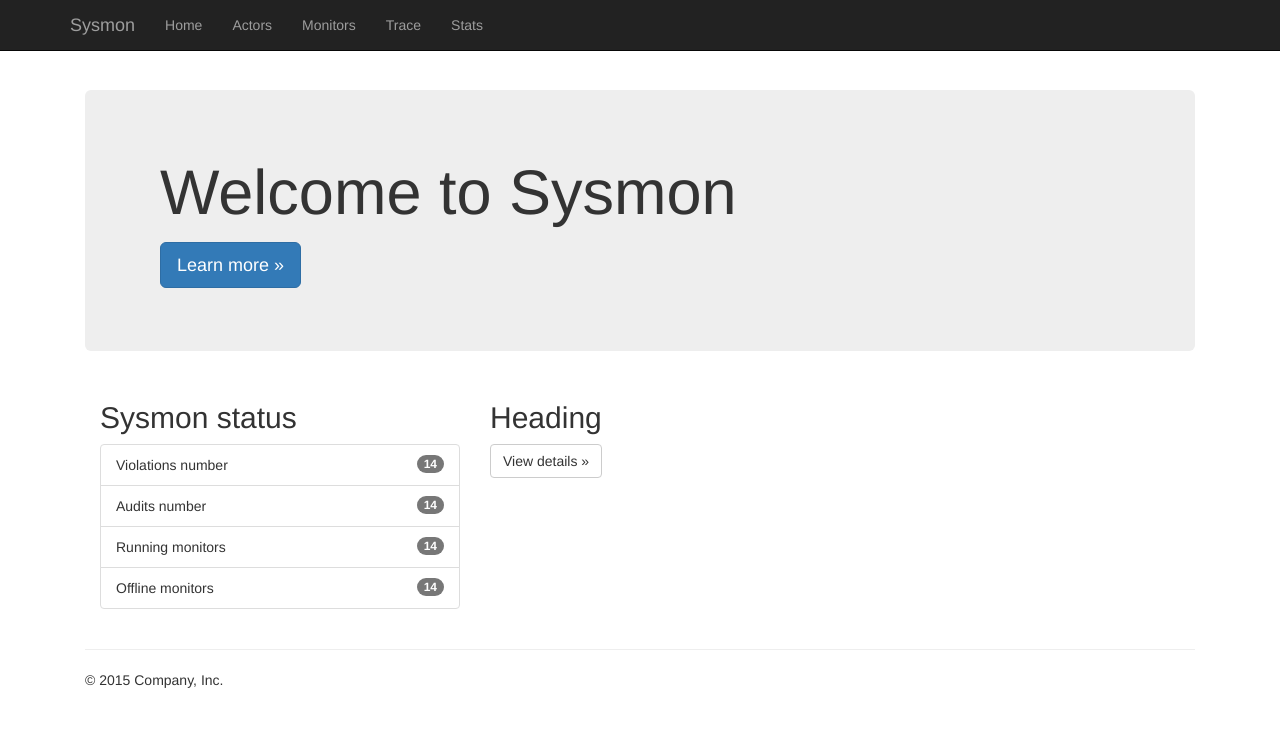
After one commit to hkff/AccMon, a Django app: template fodtlmon_middleware/templates/pages/home.html in a window 1280 px wide. The commit adds this page. Shown: the top 739 px of the page. Run offline with Django 3.2, Linux system fonts and the light colour scheme; the template is opened without the code that fills it, so the values that code supplies are empty; some libraries are stand-ins or nearby versions.

Commit message:
Refactoring templates Adding home/login pages

```diff
--- a/fodtlmon_middleware/static/css/style.css
+++ b/fodtlmon_middleware/static/css/style.css
@@ -63,3 +63,9 @@ body {
 .tooltipclass {
     background-color: #2b2b2b;
 }
+
+.form-signin {
+    max-width: 330px;
+    padding: 15px;
+    margin: 0 auto;
+}
--- a/fodtlmon_middleware/templates/pages/actor.html
+++ b/fodtlmon_middleware/templates/pages/actor.html
@@ -1,8 +1,8 @@
-{% extends "index.html" %}
+{% extends "pages/main.html" %}
 {% load staticfiles %}
 {% block title %} Actor {% endblock %}
 
-{% block body %}
+{% block container %}
 
 <h2>Actor details : {{ Actor.name }}</h2>
 <a href="javascript: history.go(-1)">Back</a>
--- a/fodtlmon_middleware/templates/pages/actors.html
+++ b/fodtlmon_middleware/templates/pages/actors.html
@@ -1,8 +1,8 @@
-{% extends "index.html" %}
+{% extends "pages/main.html" %}
 {% load staticfiles %}
 {% block title %} Actors {% endblock %}
 
-{% block body %}
+{% block container %}
 
 <h2>Actors list</h2>
     <div class="table-responsive">
--- a/fodtlmon_middleware/templates/pages/audit.html
+++ b/fodtlmon_middleware/templates/pages/audit.html
@@ -1,8 +1,8 @@
-{% extends "index.html" %}
+{% extends "pages/main.html" %}
 {% load staticfiles %}
 {% block title %} Audit {% endblock %}
 
-{% block body %}
+{% block container %}
 
 <h2>Audit violation on monitor : {{ monitor.name }}</h2>
 
--- /dev/null
+++ b/fodtlmon_middleware/templates/pages/base_template.html
@@ -0,0 +1,34 @@
+<!DOCTYPE html>
+<html lang="en">
+<head>
+    {% load staticfiles %}
+    <meta charset="utf-8">
+    <meta name="viewport" content="width=device-width, initial-scale=1">
+    <meta name="description" content="">
+    <meta name="author" content="Walid Benghabrit">
+    <link rel="icon" href="{% static 'favicon.ico' %}">
+
+    <title>{% block title %} Sysmon {% endblock %}</title>
+
+    <!-- Bootstrap core CSS -->
+    <link href="{%  static 'css/bootstrap.min.css' %}" rel="stylesheet">
+
+    <!-- Custom styles -->
+    <link href="{% static 'css/style.css' %}" rel="stylesheet" >
+    <link href="{% static 'css/vis.min.css' %}" rel="stylesheet" >
+
+    <!-- JavaScript -->
+    <script src="{% static 'js/jquery.min.js' %}"></script>
+    <script src="{% static 'js/bootstrap.min.js' %}"></script>
+    <script src="{% static 'js/vis.min.js' %}"></script>
+    <script src="{% static 'js/moment.min.js' %}"></script>
+    <script src="{% static 'js/Chart.min.js' %}"></script>
+    <script src="{% static 'js/script.js' %}"></script>
+</head>
+
+<body>
+  {% block body %}
+
+  {% endblock %}
+</body>
+</html>
--- a/fodtlmon_middleware/templates/pages/full_http_trace.html
+++ b/fodtlmon_middleware/templates/pages/full_http_trace.html
@@ -1,8 +1,8 @@
-{% extends "index.html" %}
+{% extends "pages/main.html" %}
 {% load staticfiles %}
 {% block title %} Full HTTP trace {% endblock %}
 
-{% block body %}
+{% block container %}
 
 <h2> Full HTTP trace </h2>
 <a href="javascript: history.go(-1)">Back</a>
--- /dev/null
+++ b/fodtlmon_middleware/templates/pages/home.html
@@ -0,0 +1,40 @@
+{% extends "pages/main.html" %}
+{% load staticfiles %}
+{% block title %} Sysmon {% endblock %}
+
+{% block container %}
+
+ <div class="jumbotron">
+      <div class="container">
+        <h1>Welcome to Sysmon</h1>
+        <p></p>
+        <p><a class="btn btn-primary btn-lg" href="#" role="button">Learn more &raquo;</a></p>
+      </div>
+    </div>
+<div class="container">
+    <div class="row">
+        <div class="col-md-4">
+            <h2>Sysmon status</h2>
+            <ul class="list-group">
+                <li class="list-group-item"> <span class="badge">14</span> Violations number</li>
+                <li class="list-group-item"> <span class="badge">14</span> Audits number</li>
+                <li class="list-group-item"> <span class="badge">14</span> Running monitors</li>
+                <li class="list-group-item"> <span class="badge">14</span> Offline monitors</li>
+            </ul>
+        </div>
+
+          <div class="col-md-4">
+          <h2>Heading</h2>
+          <p> </p>
+          <p><a class="btn btn-default" href="#" role="button">View details &raquo;</a></p>
+          </div>
+    </div>
+</div>
+
+<hr>
+
+<footer>
+    <p>&copy; 2015 Company, Inc.</p>
+</footer>
+
+{% endblock %}
--- /dev/null
+++ b/fodtlmon_middleware/templates/pages/main.html
@@ -0,0 +1,36 @@
+{% extends "pages/base_template.html" %}
+{% load staticfiles %}
+
+
+{% block body %}
+<nav class="navbar navbar-inverse navbar-fixed-top">
+    <div class="container">
+    <div class="navbar-header">
+        <button type="button" class="navbar-toggle collapsed" data-toggle="collapse" data-target="#navbar" aria-expanded="false" aria-controls="navbar">
+            <span class="sr-only">Toggle navigation</span>
+            <span class="icon-bar"></span>
+            <span class="icon-bar"></span>
+            <span class="icon-bar"></span>
+        </button>
+        <a class="navbar-brand" href="#">Sysmon</a>
+    </div>
+    <div id="navbar" class="collapse navbar-collapse">
+        <ul class="nav navbar-nav">
+        <li><a href="{% url 'sysmon' %}">Home</a></li>
+        <li><a href="{% url 'actors' %}">Actors</a></li>
+        <li><a href="{% url 'monitors' %}">Monitors</a></li>
+        <li><a href="{% url 'http_trace' %}">Trace</a></li>
+        <li><a href="{% url 'stats' %}">Stats</a></li>
+        </ul>
+    </div><!--/.nav-collapse -->
+    </div>
+</nav>
+
+<div class="container" style="">
+    <div class="main_content">
+    {% block container %}
+    {% endblock %}
+    </div>
+</div><!-- /.container -->
+
+{% endblock %}
--- a/fodtlmon_middleware/templates/pages/monitor.html
+++ b/fodtlmon_middleware/templates/pages/monitor.html
@@ -1,8 +1,8 @@
-{% extends "index.html" %}
+{% extends "pages/main.html" %}
 {% load staticfiles %}
 {% block title %} Monitor {% endblock %}
 
-{% block body %}
+{% block container %}
 
 <h2>Monitor details : {{ monitor.name }}</h2>
 <a href="javascript: history.go(-1)">Back</a>
--- a/fodtlmon_middleware/templates/pages/monitors.html
+++ b/fodtlmon_middleware/templates/pages/monitors.html
@@ -1,8 +1,8 @@
-{% extends "index.html" %}
+{% extends "pages/main.html" %}
 {% load staticfiles %}
 {% block title %} Monitors {% endblock %}
 
-{% block body %}
+{% block container %}
 
 <h2>Monitors list</h2>
 <div class="table-responsive">
--- a/fodtlmon_middleware/templates/pages/stats.html
+++ b/fodtlmon_middleware/templates/pages/stats.html
@@ -1,8 +1,8 @@
-{% extends "index.html" %}
+{% extends "pages/main.html" %}
 {% load staticfiles %}
 {% block title %} Statistics {% endblock %}
 
-{% block body %}
+{% block container %}
 
 <h2>Monitors statistics</h2>
 
--- a/fodtlmon_middleware/templates/pages/violations.html
+++ b/fodtlmon_middleware/templates/pages/violations.html
@@ -1,8 +1,8 @@
-{% extends "index.html" %}
+{% extends "pages/main.html" %}
 {% load staticfiles %}
 {% block title %} Violations {% endblock %}
 
-{% block body %}
+{% block container %}
 
 <h2>Monitor violations : {{ monitor.name }}</h2>
 <a href="javascript: history.go(-1)">Back</a>
--- a/fodtlmon_middleware/urls.py
+++ b/fodtlmon_middleware/urls.py
@@ -21,6 +21,7 @@ from fodtlmon_middleware import views
 urlpatterns = [
     # Sysmon app #
     url(r'^sysmon/$', views.index, name='sysmon'),
+    url(r'^sysmon/login$', views.login, name='sysmon_login'),
     url(r'^sysmon/monitors/$', views.show_monitors, name="monitors"),
     url(r'^sysmon/stats/$', views.show_stats, name="stats"),
     url(r'^sysmon/monitors/mon_details/(?P<mon_id>.*)/$', views.show_mon_details, name="monitor_details"),
```
Also changed, not shown: fodtlmon_middleware/templates/index.html (deleted, +0 -61 lines), fodtlmon_middleware/templates/pages/login.html (added, +30 -0 lines), fodtlmon_middleware/views.py (+6 -2 lines).
